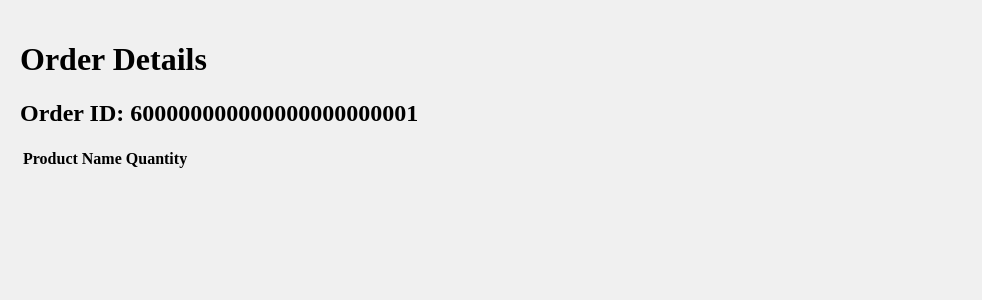
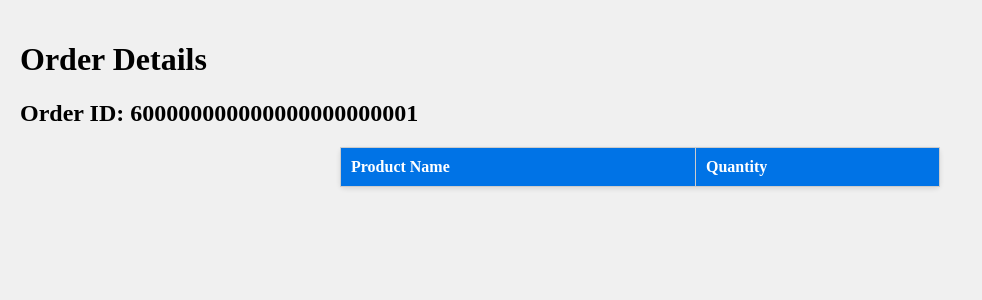
Before and after one commit to JorgeRSLC/bu_602_final_project, a Node server app: page /orders-view in a window 1280 px wide. Shown: the part 156-456 px from the top of the page, without its empty margins (0-982 px from the left). Run offline with Node 20, Linux system fonts and the light colour scheme; tables that the repository leaves empty hold one stand-in row (values such as "Sample post"); lists and menus that the app fills with data are empty; some libraries are stand-ins or nearby versions.

Commit message:
Add styling to orders-view to table so that it matchs the look of the rest of the site

```diff
--- a/public/stylesheets/custom.css
+++ b/public/stylesheets/custom.css
@@ -169,3 +169,32 @@ button[type="submit"]:hover,
     font-size: 16px;
     margin: 4px 2px;
 }
+.ordersView-table {
+    width: 100%;
+    margin: 0 auto;
+    max-width: 600px;
+    padding: 20px;
+    background-color: #fff;
+    border-radius: 5px;
+    box-shadow: 0 2px 5px rgba(0, 0, 0, 0.1);
+    border-collapse: collapse;
+}
+
+.ordersView-table th, .ordersView-table td {
+    border: 1px solid #ccc;
+    padding: 10px;
+    text-align: left;
+}
+
+.ordersView-table th {
+    background-color: #0073e6;
+    color: white;
+}
+
+.ordersView-table tr:nth-child(even) {
+    background-color: #f2f2f2;
+}
+
+.ordersView-table tr:hover {
+    background-color: #ddd;
+}
--- a/views/ordersView.handlebars
+++ b/views/ordersView.handlebars
@@ -11,7 +11,7 @@
     {{#each orderDetails}}
         <div class="order-block">
             <h2>Order ID: {{this.orderID}}</h2>
-            <table>
+            <table class="ordersView-table">
                 <thead>
                     <tr>
                         <th>Product Name</th>
```
